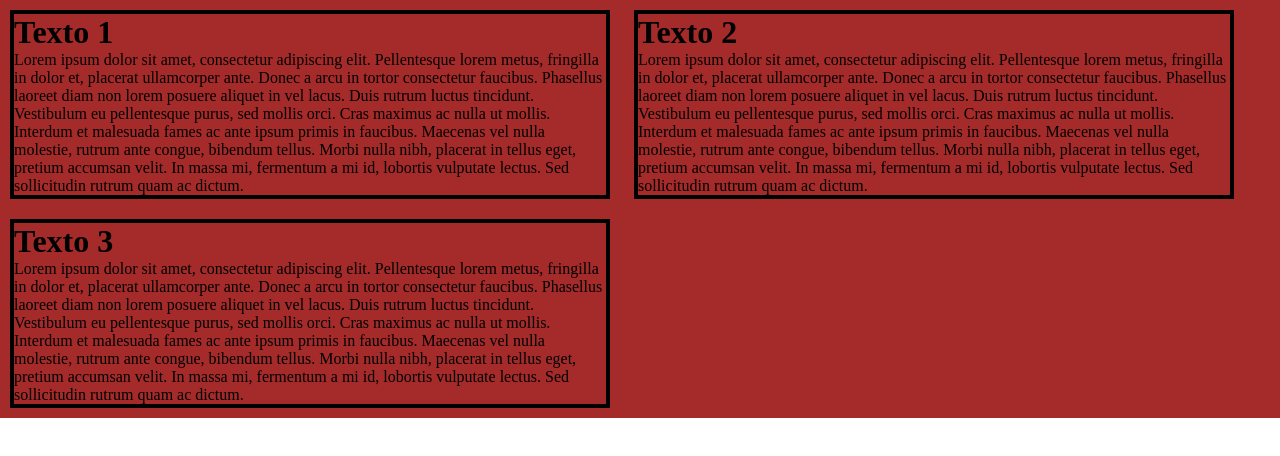
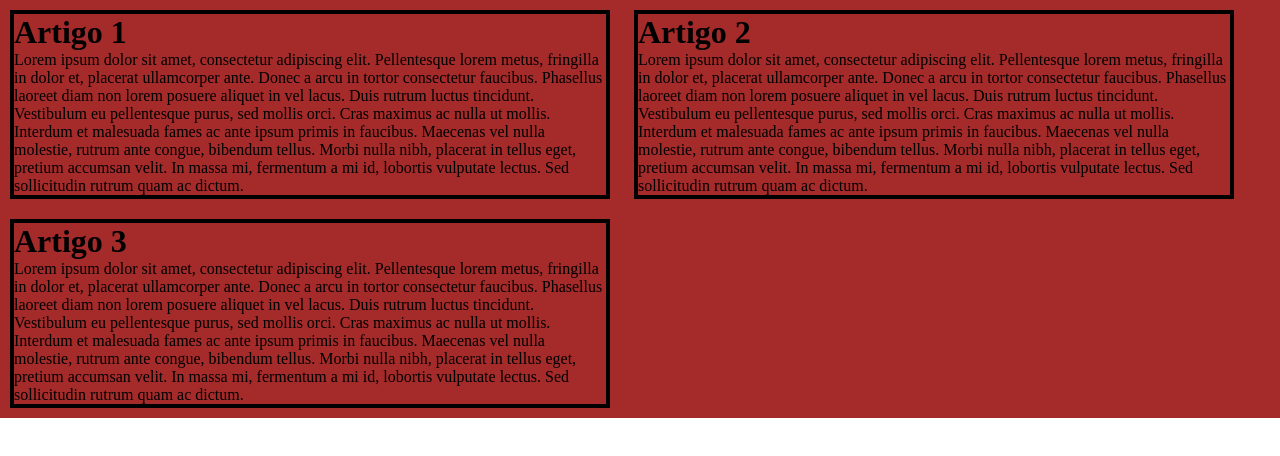
Before and after one commit to HallanBR/WEB-Development, a plain HTML site: page Iniciando com o CSS/A propriedade display e tecnicas de espacamentos/index.html in a window 1280 px wide. Drawn offline with Linux system fonts and the light colour scheme.

Commit message:
Atualiza títulos dos artigos para "Artigo 1", "Artigo 2" e "Artigo 3"

```diff
--- a/Iniciando com o CSS/A propriedade display e tecnicas de espacamentos/index.html
+++ b/Iniciando com o CSS/A propriedade display e tecnicas de espacamentos/index.html
@@ -8,16 +8,16 @@
     <body>
         <div class="center">
             <div class="artigo"> <!-- Artigo 1 -->
-                <h1>Texto 1</h1>
+                <h1>Artigo 1</h1>
                 <p> Lorem ipsum dolor sit amet, consectetur adipiscing elit. Pellentesque lorem metus, fringilla in dolor et, placerat ullamcorper ante. Donec a arcu in tortor consectetur faucibus. Phasellus laoreet diam non lorem posuere aliquet in vel lacus. Duis rutrum luctus tincidunt. Vestibulum eu pellentesque purus, sed mollis orci. Cras maximus ac nulla ut mollis. Interdum et malesuada fames ac ante ipsum primis in faucibus. Maecenas vel nulla molestie, rutrum ante congue, bibendum tellus. Morbi nulla nibh, placerat in tellus eget, pretium accumsan velit. In massa mi, fermentum a mi id, lobortis vulputate lectus. Sed sollicitudin rutrum quam ac dictum.</p>
             </div>
             <div class="artigo"> <!-- A propriedade display: inline-block; permite que o elemento tenha a propriedade de bloco e de linha ao mesmo tempo -->
-                <h1>Texto 2</h1>
+                <h1>Artigo 2</h1>
                 <p> Lorem ipsum dolor sit amet, consectetur adipiscing elit. Pellentesque lorem metus, fringilla in dolor et, placerat ullamcorper ante. Donec a arcu in tortor consectetur faucibus. Phasellus laoreet diam non lorem posuere aliquet in vel lacus. Duis rutrum luctus tincidunt. Vestibulum eu pellentesque purus, sed mollis orci. Cras maximus ac nulla ut mollis. Interdum et malesuada fames ac ante ipsum primis in faucibus. Maecenas vel nulla molestie, rutrum ante congue, bibendum tellus. Morbi nulla nibh, placerat in tellus eget, pretium accumsan velit. In massa mi, fermentum a mi id, lobortis vulputate lectus. Sed sollicitudin rutrum quam ac dictum.</p>
             </div>
 
             <div class="artigo">  <!-- A propriedade display: inline-block; permite que o elemento tenha a propriedade de bloco e de linha ao mesmo tempo -->
-                <h1>Texto 3</h1>
+                <h1>Artigo 3</h1>
                 <p> Lorem ipsum dolor sit amet, consectetur adipiscing elit. Pellentesque lorem metus, fringilla in dolor et, placerat ullamcorper ante. Donec a arcu in tortor consectetur faucibus. Phasellus laoreet diam non lorem posuere aliquet in vel lacus. Duis rutrum luctus tincidunt. Vestibulum eu pellentesque purus, sed mollis orci. Cras maximus ac nulla ut mollis. Interdum et malesuada fames ac ante ipsum primis in faucibus. Maecenas vel nulla molestie, rutrum ante congue, bibendum tellus. Morbi nulla nibh, placerat in tellus eget, pretium accumsan velit. In massa mi, fermentum a mi id, lobortis vulputate lectus. Sed sollicitudin rutrum quam ac dictum.</p>
             </div>
         </div>
```
